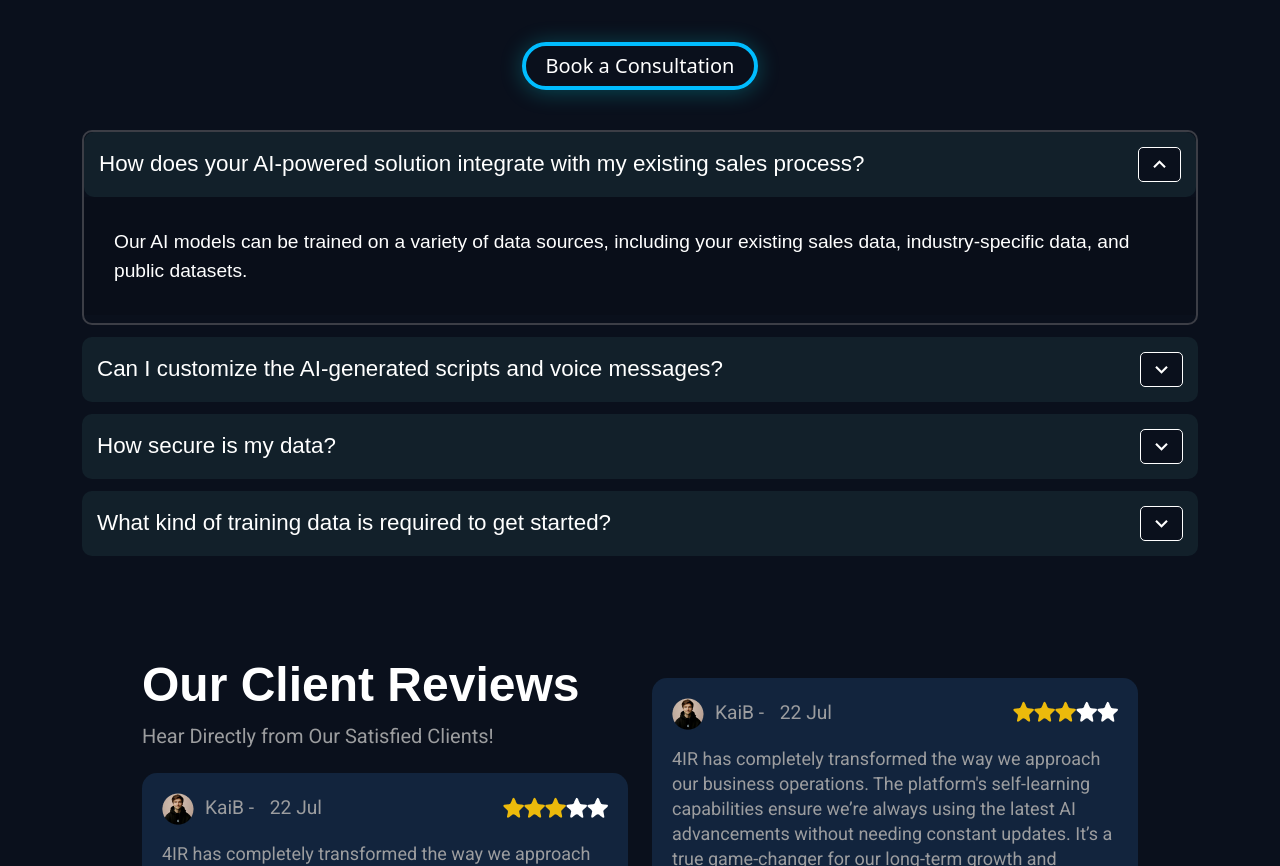
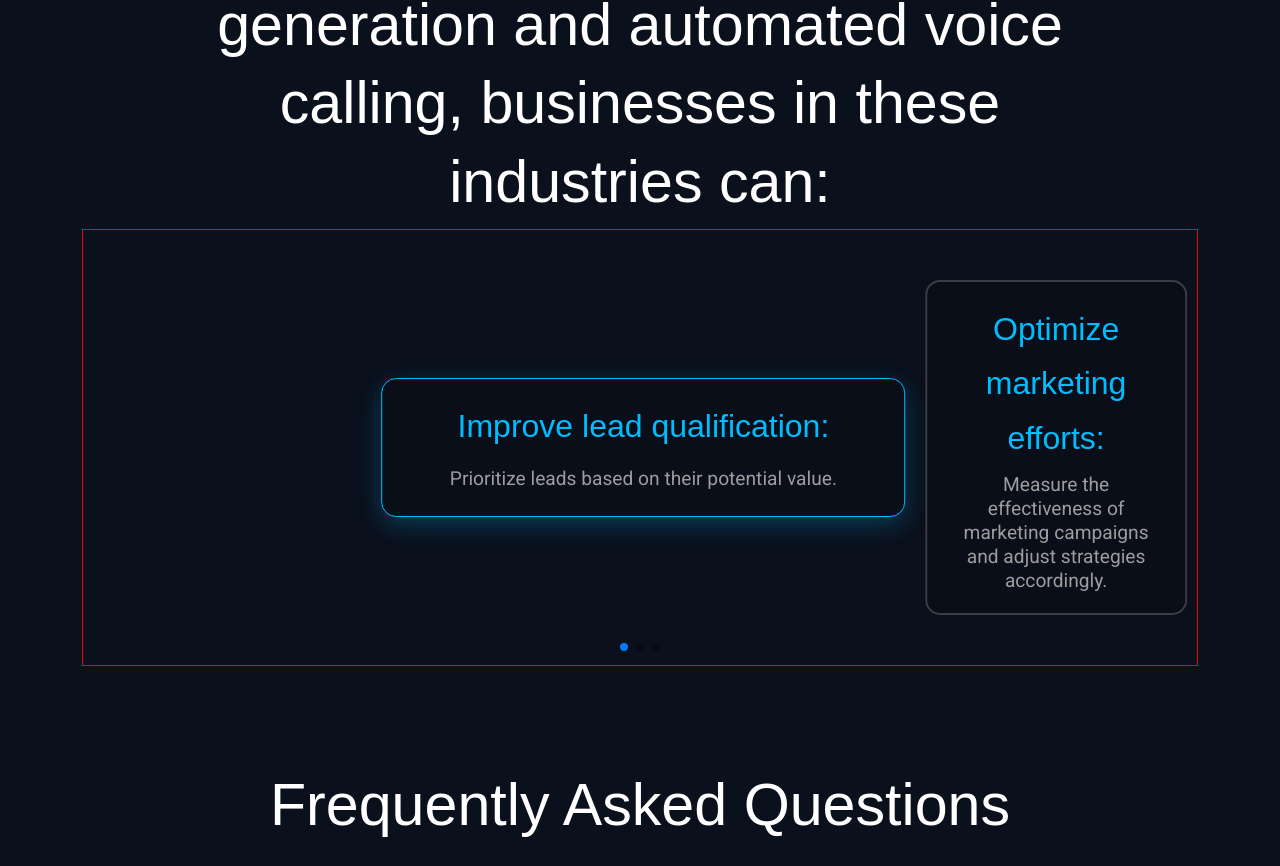
Before and after one commit to muhzee733/4ir, a Next.js app: page /landing/leadgeneration in a window 1280 px wide. Shown: the part 6148-7014 px from the top of the page. Built offline with nearby package versions, Linux system fonts and the light colour scheme.

Commit message:
slider changed

```diff
--- a/src/components/sllider/slider.css
+++ b/src/components/sllider/slider.css
@@ -1,4 +1,4 @@
-.mySwiper {
+/* .mySwiper {
     padding: 70px 0px;
 }
 
@@ -34,7 +34,7 @@
 }
 
 
-/* @media screen and (max-width: 1200px) {
+@media screen and (max-width: 1200px) {
     .slider-main-body h5 {
         font-size: 27px !important;
         line-height: 32px !important;
@@ -67,8 +67,8 @@
         line-height: 42px !important;
     }
 
-} */
-/* @media screen and (max-width: 768px) {
+}
+@media screen and (max-width: 768px) {
     .swiper-slide{
         width: 20% !important;
         padding: 10px 10px !important;
@@ -114,3 +114,66 @@
         line-height: 32px !important;
     }
     } */
+
+
+    .swiper {
+        width: 100%;
+        height: 100%;
+      }
+
+      .swiper-slide {
+        text-align: center;
+        font-size: 18px;
+        background: #fff;
+
+        /* Center slide text vertically */
+        display: flex;
+        justify-content: center;
+        align-items: center;
+      }
+
+      .swiper-slide img {
+        display: block;
+        width: 100%;
+        height: 100%;
+        object-fit: cover;
+      }
+
+      .swiper-slide {
+        width: 60%;
+      }
+
+
+.swiper-slide {
+    background: var(--accordian-body-color);
+    border: 2px solid var(--border);
+    border-radius: 15px;
+    padding: 20px;
+    width: 25%;
+}
+
+.swiper-slide-active {
+    width: 50%;
+    box-shadow: #00BDFF40 0px 8px 24px;
+    border: 1px solid var(--primary) !important;
+}
+
+.slider2-main-body h5 {
+    font-size: 32px !important;
+    color: var(--primary) !important;
+}
+
+.slider2-main-body p {
+    line-height: 24px !important;
+}
+
+.swiper-slide-active p {
+    line-height: 34px !important;
+}
+      /* .swiper-slide:nth-child(2n) {
+        width: 40%;
+      }
+
+      .swiper-slide:nth-child(3n) {
+        width: 20%;
+      } */
--- a/src/pages/landing/ai-talk-assist/leadgeneration.css
+++ b/src/pages/landing/ai-talk-assist/leadgeneration.css
@@ -1811,7 +1811,6 @@ border: none;
 }
 .swiper-slide-active {
   width: 100% !important;
-  /* width: unset !important; */
 }
 .bookDemo-content h2{
   font-size: 20px !important;
--- a/src/pages/landing/leadgeneration/aivoiceCalling.css
+++ b/src/pages/landing/leadgeneration/aivoiceCalling.css
@@ -4,7 +4,8 @@
   align-items: center;
   justify-content: center;
 }
-.banenr-wrapper{
+
+.banenr-wrapper {
   position: relative;
   overflow: hidden;
 }
@@ -52,7 +53,6 @@
   mask-composite: exclude;
 }
 
-
 .banner-second-heading h1 {
   color: white;
   font-weight: 500 !important;
@@ -87,8 +87,6 @@
   font-size: 32px !important;
   margin-bottom: 50px;
 }
-
-/* YOutube Video */
 
 .youtube-video-video {
   max-width: 100%;
@@ -245,13 +243,11 @@
   border-radius: 10px !important;
   padding: 20px !important;
   background: #00000021;
-
 }
 
 .aifuturecard .card3:hover {
   background: linear-gradient(180.11deg, #1B2C4A 0.09%, #0F64DF 210.44%);
   transition: all.5s !important;
-
 }
 
 .Salesaicards {
@@ -274,7 +270,6 @@
   min-width: 350px;
   min-height: 250px;
   border-radius: 8px;
-  ;
   background: #00000021 !important;
   border: 2px solid #222222;
   overflow: hidden;
@@ -288,7 +283,6 @@
   min-width: 41.4%;
   min-height: 250px;
   border-radius: 8px;
-  ;
   background: #00000021 !important;
   border: 2px solid #222222;
   overflow: hidden;
@@ -337,6 +331,7 @@
   box-sizing: border-box;
   transition: opacity 0.3s ease;
 }
+
 .modal-dialog {
   width: 80vw;
 }
@@ -375,7 +370,6 @@
 
 .testimonial-heading {
   padding: 0px 90px;
-
 }
 
 .question-heaing p {
@@ -458,57 +452,15 @@
 }
 
 .leadSidebar {
-  width: 73%;
+  width: 100%;
+  border: 1px solid red;
   margin: 0 auto;
 }
 
-.leadSidebar .testimonial-card .testimonial-client {
-  margin: 0px !important;
-}
-/* .swiper-slide-prev, .swiper-slide-next {
-  height: 190px;
-} */
-
-.swiper-wrapper{
-  transform: unset !important;
-}
 .custom-slide {
-  width: 28% !important; /* Set slide width to 32% */
-}
-
-.leadSidebar .testimonial-card h5 {
-  color: var(--primary) !important;
-  line-height: 30px !important;
-  font-weight: 600 !important;
-}
-
-.leadSidebar .testimonial-card {
-  background-color: var(--background) !important;
-}
-
-.leadSidebar .swiper-slide {
-
-  border: 1px solid var(--border) !important;
-  border-radius: 15px !important;
-  /* width: 28% !important; */
-  display: flex;
-  align-items: center;
-}
-
-.leadSidebar .swiper-slide-active .testimonial-card h5 {
-  line-height: 30px !important;
-  font-weight: bold !important;
-}
-
-
-.leadSidebar .swiper-slide-active {
-  border-radius: 15px !important;
-  /* box-shadow: 0px 4px 76.7px 0px ; */
-  box-shadow: #00BDFF40 0px 8px 24px;
-  border: 1px solid var(--primary) !important;
-}
-
-/* Time Line styling  */
+  width: 28% !important;
+}
+
 .timeline-content {
   display: flex;
   align-items: center;
@@ -529,17 +481,13 @@
 .number {
   position: relative;
   display: flex;
-  /* Ensures centering */
   justify-content: center;
   align-items: center;
   width: 60px;
-  /* Set equal width and height for a perfect circle */
   height: 52px;
   border-radius: 50%;
-  /* Makes it fully rounded */
   background-image: linear-gradient(355.66deg, #9A0FDF -22.64%, #0F64DF 96.47%);
   color: white;
-  /* Text color */
 }
 
 .number span {
@@ -558,17 +506,13 @@
 .number3 {
   position: relative;
   display: flex;
-  /* Ensures centering */
   justify-content: center;
   align-items: center;
   width: 56px;
-  /* Set equal width and height for a perfect circle */
   height: 50px;
   border-radius: 50%;
-  /* Makes it fully rounded */
   background-image: linear-gradient(355.66deg, #9A0FDF -22.64%, #0F64DF 96.47%);
   color: white;
-  /* Text color */
 }
 
 .number3 span {
@@ -629,7 +573,6 @@
       rgba(52, 55, 59, 0.61) 4px,
       transparent 4px,
       transparent 8px);
-
   z-index: 1;
 }
 
@@ -637,14 +580,17 @@
   background: linear-gradient(92.14deg, #00BDFF -16.62%, #8800FF 98.02%);
   color: black;
 }
-.client-height1{
+
+.client-height1 {
   padding: 0px !important;
   margin: 0 !important;
   height: 20%;
 }
-.client-height2{
+
+.client-height2 {
   height: 80% !important;
 }
+
 .timeline-right-content p {
   font-size: 17px !important;
   line-height: 20px !important;
@@ -652,7 +598,6 @@
 
 .tab-pane .timeline-right-content:nth-of-type(3) .number {
   width: 80px !important;
-  /* Adjust the width for the third number */
 }
 
 .swiper-wrapper {
@@ -705,12 +650,13 @@
 .pics-div {
   padding-bottom: 20px;
 }
-.swiper-slide-prev{
+
+.swiper-slide-prev {
   border-radius: 5px !important;
 }
 
 /* animation  */
- .lines {
+.lines {
   position: absolute;
   top: 0;
   left: 0;
@@ -720,10 +666,12 @@
   transition: 1.5s all ease;
   opacity: 1;
 }
+
 .animated .lines {
   opacity: 1;
 }
- .line-container {
+
+.line-container {
   position: relative;
   width: 100%;
   height: 1px;
@@ -731,92 +679,58 @@
   margin-bottom: 5px;
 }
 
-/* .line-container:nth-child(4) {
-  position: absolute;
-top: 0%;
-  left: 9.5%;
-  -webkit-transform: rotate(60deg);
-  transform: rotate(60deg);
-} */
-/* .line-container:nth-child(5) {
-  position: absolute;
-  top: 21%;
-  right: 9.5%;
-  -webkit-transform: rotate(120deg);
-  transform: rotate(120deg);
-} */
-/* .line-container:nth-child(6) {
-  position: absolute;
-  top: 21%;
-  left: 15.8%;
-  -webkit-transform: rotate(45deg);
-  transform: rotate(45deg);
-} */
-/* .line-container:nth-child(7) {
-  position: absolute;
-  top: 21%;
-  right: 15.8%;
-  -webkit-transform: rotate(135deg);
-  transform: rotate(135deg);
-} */
-/* .line-container:nth-child(8) {
-  position: absolute;
-  top: 21%;
-  left: 25%;
-  -webkit-transform: rotate(30deg);
-  transform: rotate(30deg);
-} */
-/* .line-container:nth-child(9) {
-  position: absolute;
-  transform: rotate(140deg);
-  top: 21%;
-  right: 26%;
-} */
 .animated-line {
   position: absolute;
   top: 0;
   left: 0;
   width: 150px;
   height: 100%;
-  background: linear-gradient(90deg, rgba(212, 160, 160, 1) 50%, rgba(255,255,255,.5) 100%);
+  background: linear-gradient(90deg, rgba(212, 160, 160, 1) 50%, rgba(255, 255, 255, .5) 100%);
   animation: moveLine 3s linear infinite;
 }
+
 @keyframes moveLine {
   0% {
     left: 0;
   }
+
   100% {
     left: 100%;
   }
 }
+
 .line-container {
   position: relative;
-  /* width: 0%; */
   overflow: hidden;
 
   height: 2px;
   background: rgba(255, 255, 255, 0.07);
   margin-bottom: 5px;
 }
+
 .animated-line {
   position: absolute;
   top: 0;
   left: 0;
   z-index: 1;
   background: linear-gradient(180deg, rgba(10, 16, 28, 0.58) -100.67%, rgba(187, 70, 255, 0.90) 100%);
-  animation: moveLine 3s linear infinite ;
-}
+  animation: moveLine 3s linear infinite;
+}
+
 .animated .lines {
   opacity: 1;
- }
- @keyframes moveLine {
-      0% {
-          left: 0;
-      }
-      100% {
-          left: 100%;
-      }
-  }
+}
+
+@keyframes moveLine {
+  0% {
+    left: 0;
+  }
+
+  100% {
+    left: 100%;
+  }
+}
+
 .line-container:nth-child(1) {
   position: absolute;
   top: 0%;
@@ -824,6 +738,7 @@ top: 0%;
   -webkit-transform: rotate(90deg);
   transform: rotate(90deg);
 }
+
 .line-container:nth-child(2) {
   position: absolute;
   top: 0%;
@@ -831,6 +746,7 @@ top: 0%;
   -webkit-transform: rotate(75deg);
   transform: rotate(75deg);
 }
+
 .line-container:nth-child(3) {
   position: absolute;
   top: 0%;
@@ -838,6 +754,7 @@ top: 0%;
   -webkit-transform: rotate(105deg);
   transform: rotate(105deg);
 }
+
 .line-container:nth-child(4) {
   position: absolute;
   top: 0%;
@@ -845,6 +762,7 @@ top: 0%;
   -webkit-transform: rotate(60deg);
   transform: rotate(60deg);
 }
+
 .line-container:nth-child(5) {
   position: absolute;
   top: 0%;
@@ -852,6 +770,7 @@ top: 0%;
   -webkit-transform: rotate(120deg);
   transform: rotate(120deg);
 }
+
 .line-container:nth-child(6) {
   position: absolute;
   top: 0%;
@@ -859,6 +778,7 @@ top: 0%;
   -webkit-transform: rotate(45deg);
   transform: rotate(45deg);
 }
+
 .line-container:nth-child(7) {
   position: absolute;
   top: 0%;
@@ -866,6 +786,7 @@ top: 0%;
   -webkit-transform: rotate(135deg);
   transform: rotate(135deg);
 }
+
 .line-container:nth-child(8) {
   position: absolute;
   top: 0%;
@@ -874,6 +795,7 @@ top: 0%;
   transform: rotate(30deg);
   overflow: hidden;
 }
+
 .line-container:nth-child(9) {
   position: absolute;
   transform: rotate(140deg);
@@ -903,37 +825,15 @@ top: 0%;
 
   .tab-pane .timeline-right-content:nth-of-type(1) .number {
     width: 50px !important;
-    /* Adjust the width for the third number */
   }
 
   .tab-pane .timeline-right-content:nth-of-type(2) .number {
     width: 50px !important;
-    /* Adjust the width for the third number */
   }
 
   .tab-pane .timeline-right-content:nth-of-type(3) .number {
     width: 60px !important;
-    /* Adjust the width for the third number */
-  }
-
-  .leadSidebar {
-    width: 90%;
-    margin: 0 auto;
-  }
-
-  .leadSidebar .testimonial-card h5 {
-    line-height: 30px !important;
-  }
-
-  .leadSidebar .swiper-slide-active .testimonial-card h5 {
-    line-height: 40px !important;
-
-  }
-
-  .leadSidebar .swiper-slide-active {
-    border: 1px solid var(--primary);
-  }
-
+  }
 }
 
 @media screen and (max-width: 1399px) {
@@ -951,10 +851,6 @@ top: 0%;
     line-height: 30px !important;
   }
 
-  .leadSidebar {
-    width: 100% !important;
-  }
-
   .swiper-wrapper {
     justify-content: center;
     width: 94%;
@@ -965,6 +861,7 @@ top: 0%;
     font-size: 40px !important;
     line-height: 60px !important;
   }
+
   .timeline {
     padding: 40px 0px;
   }
@@ -980,17 +877,14 @@ top: 0%;
 
   .tab-pane .timeline-right-content:nth-of-type(1) .number {
     width: 70px !important;
-    /* Adjust the width for the third number */
   }
 
   .tab-pane .timeline-right-content:nth-of-type(2) .number {
     width: 75px !important;
-    /* Adjust the width for the third number */
   }
 
   .tab-pane .timeline-right-content:nth-of-type(3) .number {
     width: 85px !important;
-    /* Adjust the width for the third number */
   }
 
   .banner-second-heading {
@@ -1061,6 +955,7 @@ top: 0%;
   .pics-div {
     padding-bottom: 16px;
   }
+
   .banner-second-heading p {
     margin: 0 auto !important;
     font-size: 22px !important;
@@ -1092,17 +987,14 @@ top: 0%;
 
   .tab-pane .timeline-right-content:nth-of-type(1) .number {
     width: 70px !important;
-    /* Adjust the width for the third number */
   }
 
   .tab-pane .timeline-right-content:nth-of-type(2) .number {
     width: 75px !important;
-    /* Adjust the width for the third number */
   }
 
   .tab-pane .timeline-right-content:nth-of-type(3) .number {
     width: 84px !important;
-    /* Adjust the width for the third number */
   }
 
   .nav-link {
@@ -1156,33 +1048,6 @@ top: 0%;
     width: 30vw !important;
   }
 
-  .leadSidebar {
-    width: 90%;
-    margin: 0 auto;
-  }
-
-  .leadSidebar .testimonial-card h5 {
-    line-height: 28px !important;
-  }
-
-  .leadSidebar .swiper-slide-active .testimonial-card h5 {
-    line-height: 30px !important;
-  }
-
-  .leadSidebar .testimonial-card {
-    padding: 20px 40px 20px 20px;
-  }
-
-  .leadSidebar .swiper-slide-active .testimonial-card {
-    padding: 40px 40px 40px 20px;
-  }
-  .future-wrapper {
-    margin: 50px 0px !important;
-  }
-  .leadSidebar .swiper-slide-active {
-    border: 1px solid var(--primary);
-  }
-
   .Client-mainbox {
     padding: 20px 0px !important;
   }
@@ -1251,13 +1116,11 @@ top: 0%;
   }
 
   .nav-link {
-    /* padding: 10px  !important; */
     font-size: 18px;
   }
 
   .tab-pane .timeline-right-content:nth-of-type(1) .number {
     width: 85px !important;
-    /* Adjust the width for the third number */
   }
 
   .tab-pane .timeline-right-content:nth-of-type(1) .number span {
@@ -1266,7 +1129,6 @@ top: 0%;
 
   .tab-pane .timeline-right-content:nth-of-type(2) .number {
     width: 85px !important;
-    /* Adjust the width for the third number */
   }
 
   .tab-pane .timeline-right-content:nth-of-type(2) .number span {
@@ -1275,7 +1137,6 @@ top: 0%;
 
   .tab-pane .timeline-right-content:nth-of-type(3) .number {
     width: 100px !important;
-    /* Adjust the width for the third number */
   }
 
   .tab-pane .timeline-right-content:nth-of-type(3) .number span {
@@ -1312,6 +1173,7 @@ top: 0%;
     font-size: 2rem !important;
     line-height: 45px !important;
   }
+
   .banner-second-heading p {
     margin: 0 auto !important;
     width: 100% !important;
@@ -1321,36 +1183,6 @@ top: 0%;
     width: 100%;
     margin-bottom: 20px !important;
   }
-
-  .leadSidebar {
-    width: 100%;
-    margin: 0 auto;
-  }
-
-  .leadSidebar .testimonial-card h5 {
-    line-height: 20px !important;
-  }
-
-  .leadSidebar .swiper-slide-active .testimonial-card h5 {
-    line-height: 30px !important;
-  }
-
-  .leadSidebar .testimonial-card {
-    padding: 20px 40px 20px 20px;
-  }
-
-  .leadSidebar .swiper-slide-active .testimonial-card {
-    padding: 40px 40px 52px 20px;
-  }
-
-  /* .swiper-slide {
-    width: 150px !important;
-  } */
-
-  /* .leadSidebar .swiper-slide-active {
-    height: 240px !important;
-    width: 280px !important;
-  } */
 
   .testimonial-heading {
     padding: 20 !important;
@@ -1389,17 +1221,14 @@ top: 0%;
 
   .tab-pane .timeline-right-content:nth-of-type(1) .number {
     width: 52px !important;
-    /* Adjust the width for the third number */
   }
 
   .tab-pane .timeline-right-content:nth-of-type(2) .number {
     width: 55px !important;
-    /* Adjust the width for the third number */
   }
 
   .tab-pane .timeline-right-content:nth-of-type(3) .number {
     width: 65px !important;
-    /* Adjust the width for the third number */
   }
 
   .timeline-right-content h6 {
@@ -1456,9 +1285,11 @@ top: 0%;
   .strugling-lower-content {
     justify-content: center !important;
   }
-  .youtube-video-video > * {
-    height: 300px !important ;
-  }
+
+  .youtube-video-video>* {
+    height: 300px !important;
+  }
+
   .card4-body h6 {
     font-size: 21px !important;
     line-height: 30px !important;
@@ -1479,52 +1310,24 @@ top: 0%;
     font-size: 26px !important;
   }
 
-  .leadSidebar {
-    width: 100%;
-    margin: 0 auto;
-  }
-
   .testimonial-heading {
     padding: 0 !important;
   }
+
   .aiPoweredIndustries-card2 {
     min-width: 231px !important;
   }
+
   .aiPoweredIndustries-card {
     min-width: 231px;
   }
 
-  .leadSidebar .testimonial-card h5 {
-    line-height: 18px !important;
-  }
-
-  .leadSidebar .swiper-slide-active .testimonial-card h5 {
-    line-height: 25px !important;
-  }
   .animated-line {
     width: 52px !important;
     height: 1px !important;
     background: linear-gradient(180deg, rgba(10, 16, 28, 0.58) 90.67%, rgba(187, 70, 255, 0.58) 10%);
   }
 
-  .leadSidebar .testimonial-card {
-    padding: 20px 40px 20px 20px;
-  }
-
-  .leadSidebar .swiper-slide-active .testimonial-card {
-    padding: 30px 40px 30px 15px !important;
-  }
-
-  /*
-  .swiper-slide {
-    width: 160px !important;
-  } */
-
-  /* .leadSidebar .swiper-slide-active {
-    height: 220px !important;
-    width: 280px !important;
-  } */
-
   .client-heading h5 {
     text-align: center;
     font-size: 32px !important;
@@ -1555,20 +1358,16 @@ top: 0%;
     font-size: 48px !important;
     line-height: 60px !important;
   }
+
   .banner-second-heading h6 {
     line-height: 26px !important;
-}
-.animated-line {
-  width: 52px !important;
-  height: 1px !important;
-  background: linear-gradient(180deg, rgba(10, 16, 28, 0.58) -90.67%, rgba(187, 70, 255, 0.90) 100%) !important;
-}
-.banner-content {
-  margin: 50px 0px ;
-}
-.strugling-content{
-  margin-top: 20px ;
-}
+  }
+
+  .animated-line {
+    width: 52px !important;
+    height: 1px !important;
+    background: linear-gradient(180deg, rgba(10, 16, 28, 0.58) -90.67%, rgba(187, 70, 255, 0.90) 100%) !important;
+  }
 
   .banner-content {
     margin: 50px 0px;
@@ -1577,14 +1376,25 @@ top: 0%;
   .strugling-content {
     margin-top: 20px;
   }
+
+  .banner-content {
+    margin: 50px 0px;
+  }
+
+  .strugling-content {
+    margin-top: 20px;
+  }
+
   .aifuturecard .card3 h5 {
     font-size: 14px !important;
     line-height: 20px !important;
   }
+
   .aifuturecard .card3 p {
     font-size: 12px !important;
     line-height: 20px !important;
   }
+
   .aiPoweredIndustries-content h2 {
     width: 100%;
     font-size: 19px !important;
@@ -1598,17 +1408,14 @@ top: 0%;
 
   .tab-pane .timeline-right-content:nth-of-type(1) .number {
     width: 75px !important;
-    /* Adjust the width for the third number */
   }
 
   .tab-pane .timeline-right-content:nth-of-type(2) .number {
     width: 80px !important;
-    /* Adjust the width for the third number */
   }
 
   .tab-pane .timeline-right-content:nth-of-type(3) .number {
     width: 93px !important;
-    /* Adjust the width for the third number */
   }
 
   p {
@@ -1627,25 +1434,22 @@ top: 0%;
     font-size: 14px !important;
     text-align: center;
   }
+
   .client-heading h5 {
     font-size: 31px !important;
     line-height: 43px !important;
-}
+  }
 
   .aiPoweredIndustries-card .card-image {
     max-width: 30% !important;
   }
 
-  /* .leadSidebar .swiper-slide-active {
-    width: 100% !important;
-    height: 100% !important;
-  } */
-
   .aiPoweredIndustries-card {
     min-width: 100% !important;
 
   }
-  .client-height2{
+
+  .client-height2 {
     margin-top: 50px !important;
   }
 
@@ -1676,31 +1480,39 @@ top: 0%;
     font-size: 14px !important;
     line-height: 24px !important;
   }
+
   .leads-lower-content .card {
     width: 45% !important;
   }
-  .leads-lower-content .card{
+
+  .leads-lower-content .card {
     padding: 0px !important;
   }
+
   .strugling-lower-content {
     margin-top: 47px;
-}
+  }
+
   .strugling-content h2 {
     font-size: 27px !important;
-        line-height: 36px !important;
-  }
+    line-height: 36px !important;
+  }
+
   .strugling-lower-content .card4-body {
     width: 93% !important;
-}
-.aifuturecard .Salesaicards {
-  width: 38vw !important;
-}
-.strugling-lower-content {
-  width: 100% !important;
-}
-.youtube-video-video > * {
-  width: 98% !important;
-}
+  }
+
+  .aifuturecard .Salesaicards {
+    width: 38vw !important;
+  }
+
+  .strugling-lower-content {
+    width: 100% !important;
+  }
+
+  .youtube-video-video>* {
+    width: 98% !important;
+  }
 
   .testimonial-wrapper {
     margin: 50px 0px !important;
@@ -1710,14 +1522,16 @@ top: 0%;
     padding: 14px 8px;
     width: 50% !important;
   }
-  .leads-lower-content h5{
+
+  .leads-lower-content h5 {
     font-size: 17px !important;
     line-height: 24px !important;
   }
+
   .leads-lower-content p {
     font-size: 13px !important;
-        line-height: 18px !important;
-    }
+    line-height: 18px !important;
+  }
 
   .youtube-video-video {
     margin: 10px 0px !important;
@@ -1752,9 +1566,10 @@ top: 0%;
   .aiPoweredIndustries-content h2 {
     font-size: 1.5rem !important;
   }
+
   .aifuturecard .Salesaicards {
     padding: 40px 15px 27px 20px !important;
-}
+  }
 
   .future-wrapper {
     margin: 0px 0px 50px 0px !important;
@@ -1764,10 +1579,11 @@ top: 0%;
     padding: 50px 0px;
   }
 
-  .banner-heading-top{
+  .banner-heading-top {
     width: 90% !important;
   }
-  .banner-heading-top p{
+
+  .banner-heading-top p {
     font-size: 12px !important;
   }
 }
--- a/src/pages/landing/leadgeneration/index.jsx
+++ b/src/pages/landing/leadgeneration/index.jsx
@@ -683,7 +683,7 @@ export default function AiVoiceCalling() {
           </div>
         </section>
 
-        {/* <section className="testimonial">
+        <section className="testimonial">
           <div className="testimonial-wrapper">
             <div className="container">
               <div className="testimonial-heading">
@@ -693,12 +693,12 @@ export default function AiVoiceCalling() {
                 />
               </div>
               <div className="leadSidebar">
-                <Slider SliderData={SliderDataLead} />
+                {/* <Slider SliderData={SliderDataLead} /> */}
                 <Slider2 />
               </div>
             </div>
           </div>
-        </section> */}
+        </section>
 
         <section>
           <div className="question-wrapper">
```
Also changed, not shown: src/components/sllider/Slider2.jsx (+25 -3 lines).
